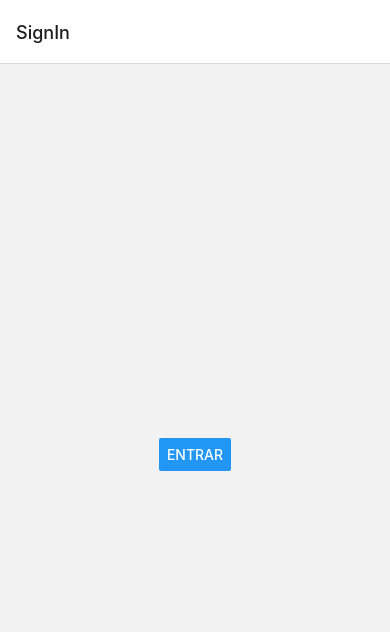
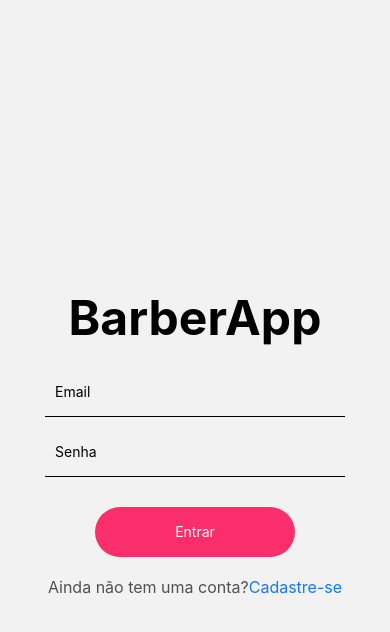
Before and after one commit to ruantsdo/BarberProject, a React Native app: screen /SignIn in a window 390 px wide. Shown: the top 632 px of the page. Built offline with nearby package versions, Linux system fonts and the light colour scheme.

Commit message:
FirebaseImplementationIncomplete
Firebase implementation for authentication, still incomplete.

```diff
--- a/App.js
+++ b/App.js
@@ -1,3 +1,5 @@
+import 'react-native-gesture-handler'
+
 import * as React from 'react';
 import { NavigationContainer } from '@react-navigation/native';
 
--- /dev/null
+++ b/metro.config.js
@@ -0,0 +1,6 @@
+const { getDefaultConfig } = require('@expo/metro-config');
+
+const defaultConfig = getDefaultConfig(__dirname);
+defaultConfig.resolver.assetExts.push('cjs');
+
+module.exports = defaultConfig;
--- a/package.json
+++ b/package.json
@@ -9,16 +9,18 @@
     "web": "expo start --web"
   },
   "dependencies": {
+    "@react-native-async-storage/async-storage": "1.17.11",
     "@react-navigation/native": "^6.1.6",
     "@react-navigation/native-stack": "^6.9.12",
     "expo": "~48.0.15",
     "expo-status-bar": "~1.4.4",
+    "firebase": "^9.21.0",
     "react": "18.2.0",
     "react-native": "0.71.7",
+    "react-native-gesture-handler": "~2.9.0",
     "react-native-safe-area-context": "4.5.0",
     "react-native-screens": "~3.20.0",
-    "styled-components": "^5.3.10",
-    "@react-native-async-storage/async-storage": "1.17.11"
+    "styled-components": "^5.3.10"
   },
   "devDependencies": {
     "@babel/core": "^7.20.0"
--- a/src/contexts/auth.jsx
+++ b/src/contexts/auth.jsx
@@ -26,6 +26,7 @@ export const AuthProvider = ({ children }) => {
     async function signIn(){
        setLoading(true)
 
+       try {
         const response = await auth.signIn()
 
         setUser(response.user)
@@ -33,17 +34,26 @@ export const AuthProvider = ({ children }) => {
         await AsyncStorage.setItem('@APPAuth:user', JSON.stringify(response.user))
         await AsyncStorage.setItem('@APPAuth:token', response.token)
 
+       } catch (error) {
+        console.log("Erro ao fazer login / Login Error")
+
+       } finally {
         setLoading(false)
+       }
     }
 
     function signOut(){
         setLoading(true)
 
+        try {
             AsyncStorage.clear().then(()=>{
                 setUser(null)
             })
-
+        } catch (error) {
+            console.log("Erro ao fazer logout / Logout Error")
+        } finally {
             setLoading(false)
+        }
     }
 
     return(
--- a/src/pages/SignIn/index.jsx
+++ b/src/pages/SignIn/index.jsx
@@ -1,20 +1,111 @@
-import React, { useContext } from "react";
-import { Button, View } from "react-native";
+//React
+import React, { useContext, useState, useEffect } from "react";
+import { View, Text, TextInput, TouchableOpacity, KeyboardAvoidingView, Platform } from "react-native";
 
-import { signIn } from './../../services/auth';
+//Firebase
+import { signInWithEmailAndPassword } from "firebase/auth";
+import { auth } from "../../services/firebase";
+
+//Contexts
 import AuthContext from "../../contexts/auth";
 
-const SignIn = () => {
-    const { signed, signIn } = useContext(AuthContext)
+//Styles
+import styles from './styles'
+import { MaterialCommunityIcons } from "@expo/vector-icons"
+
+
+const SignIn = ({ navigation }) => {
+    const { signIn } = useContext(AuthContext)
+
+    const [email, setEmail] = useState("")
+    const [password, setPassword] = useState("")
+    const [error, setError] = useState(false)
+
+    const loginFirebase = () => {
+        signInWithEmailAndPassword(auth, email, password)
+        .then((userCredential) => {
+            const user = userCredential.user;
+            console.log(user)
+        })
+        .catch((error) => {
+            setError(true)
+            const errorCode = error.code;
+            const errorMessage = error.message;
+        });
+    }
+
+    useEffect(()=>{
+
+    }, [])
 
     function handleSignIn(){
         signIn()
     }
 
     return(
+        <KeyboardAvoidingView
+            style={styles.container}
+            behavior={Platform.OS === "ios" ? "padding" : "height"}
+        >
+
+            <Text style={styles.title}>BarberApp</Text>
+            <TextInput
+                style={styles.input}
+                placeholder="Email"
+                type="text"
+                onChangeText={(text) => setEmail(text)}
+                value={email}
+            />
+            <TextInput
+                style={styles.input}
+                secureTextEntry={true}
+                placeholder="Senha"
+                type="text"
+                onChangeText={(text) => setPassword(text)}
+                value={password}
+            />
+            {error === true ?
+            <View style={styles.contentAlert}>
+                <MaterialCommunityIcons
+                    name="alert-circle"
+                    size={24}
+                    color="#bdbdbd"
+                />
+                <Text style={styles.warningAlert}>Email ou Senha Inválidos</Text>
+            </View>
+            :
+                <View></View>
+            }
+            {email === "" || password === "" ?
+            <TouchableOpacity
+                disabled={true}
+                style={styles.buttonLogin}
+            >
+                <Text style={styles.textButtonLogin}>Entrar</Text>
+            </TouchableOpacity>
+            :
+            <TouchableOpacity
+                style={styles.buttonLogin}
+                onPress={loginFirebase}
+            >
+                <Text style={styles.textButtonLogin}>Entrar</Text>
+            </TouchableOpacity>
+            }
+            <Text style={styles.registration}>
+                Ainda não tem uma conta?
+                <Text style={styles.linkSubscribe} onPress={() => navigation.navigate("UserRegister")}>
+                Cadastre-se
+                </Text>
+            </Text>
+            <View style={{height:10}}/>
+        </KeyboardAvoidingView>
+
+        /*
         <View style={{flex:1, justifyContent: 'center', alignItems:'center'}}>
-            <Button title="Entrar" onPress={handleSignIn} />
+                <Button title="Entrar" onPress={handleSignIn} />
+                <Button title="Cadastro" onPress={() => navigation.navigate('UserRegister')} />
         </View>
+        */
     )
 }
 
--- /dev/null
+++ b/src/pages/SignIn/styles.js
@@ -0,0 +1,58 @@
+import { Platform, StyleSheet } from "react-native"
+
+const styles = StyleSheet.create({
+    container:{
+        flex:1,
+        justifyContent: 'center',
+        alignItems:'center',
+        paddingTop: Platform.OS === 'ios' ? 0 : 50,
+    },
+    title:{
+        fontSize: 48,
+        marginBottom: 10,
+        fontWeight: "bold",
+    },
+    input:{
+        width: 300,
+        height: 50,
+        marginTop: 10,
+        padding: 10,
+        borderBottomWidth: 1,
+        marginLeft:"auto",
+        marginRight:"auto",
+    },
+    buttonLogin:{
+        width: 200,
+        height: 50,
+        justifyContent: "center",
+        alignItems: "center",
+        backgroundColor: "#f92e6a",
+        borderRadius: 50,
+        marginTop: 30,
+    },
+    textButtonLogin:{
+        color:"#ffffff",
+    },
+    contentAlert:{
+        marginTop: 20,
+        flexDirection: "row",
+        justifyContent: "center",
+        alignItems: "center",
+    },
+    warningAlert:{
+        paddingLeft: 10,
+        color:"#bdbdbd",
+        fontSize: 16,
+    },
+    registration:{
+        marginTop:20,
+        color: "#4d5156",
+        fontSize: 16,
+    },
+    linkSubscribe:{
+        color:"#1877f2",
+        fontSize: 16,
+    },
+})
+
+export default styles
--- /dev/null
+++ b/src/pages/UserRegister/index.jsx
@@ -0,0 +1,16 @@
+//React
+import React from "react";
+import { View, Text, TextInput, TouchableOpacity, KeyboardAvoidingView, Platform } from "react-native";
+
+//Styles
+import styles from "./styles"
+
+const UserRegister = () => {
+    return(
+        <View style={{flex:1, justifyContent: 'center', alignItems:'center'}}>
+            <Text>Página de registro</Text>
+        </View>
+    )
+}
+
+export default UserRegister
--- a/src/routes/app.routes.jsx
+++ b/src/routes/app.routes.jsx
@@ -6,7 +6,7 @@ import { createNativeStackNavigator } from "@react-navigation/native-stack";
 const AppStack = createNativeStackNavigator()
 
 const AppRoutes = () =>(
-    <AppStack.Navigator>
+    <AppStack.Navigator initialRouteName="Home" >
         <AppStack.Screen name="Home" component={Home}/>
     </AppStack.Navigator>
 )
--- a/src/routes/auth.routes.jsx
+++ b/src/routes/auth.routes.jsx
@@ -1,13 +1,15 @@
 import React from "react";
 import SignIn from "../pages/SignIn";
+import UserRegister from "../pages/UserRegister";
 
 import { createNativeStackNavigator } from "@react-navigation/native-stack";
 
 const AuthStack = createNativeStackNavigator()
 
 const AuthRoutes = () =>(
-    <AuthStack.Navigator>
-        <AuthStack.Screen name="SignIn" component={SignIn}/>
+    <AuthStack.Navigator initialRouteName="SignIn" >
+        <AuthStack.Screen name="SignIn" component={SignIn} options={{headerShown: false,}} />
+        <AuthStack.Screen name="UserRegister" component={UserRegister} options={{title:"Cadastro"}} />
     </AuthStack.Navigator>
 )
 
--- /dev/null
+++ b/src/services/firebase.js
@@ -0,0 +1,19 @@
+//INSTALAR A LIB CORRETA PARA MOBILE ***SUPOSTAMENTE JÁ ESTÁ FEITO
+//ATUALIZAR AS IMPORTAÇÕES DE ACORDO COM A DOC
+
+import { initializeApp } from "firebase/app";
+import { getAuth } from "firebase/auth";
+
+const firebaseConfig = {
+  apiKey: "AIzaSyAJ0ZrkIZuHN7V7kLuyndpswqEEDxEA4C0",
+  authDomain: "barberproject-ed1d6.firebaseapp.com",
+  projectId: "barberproject-ed1d6",
+  storageBucket: "barberproject-ed1d6.appspot.com",
+  messagingSenderId: "907197166878",
+  appId: "1:907197166878:web:93fa2abbe4eeda5885850f"
+};
+
+const app = initializeApp(firebaseConfig);
+const auth = getAuth(app)
+
+export { auth }
```
Also changed, not shown: src/pages/UserRegister/styles.js (added), 1 other file (tests, documents, lock files or other folders). Lines whose indentation alone changed are shown as unchanged.
